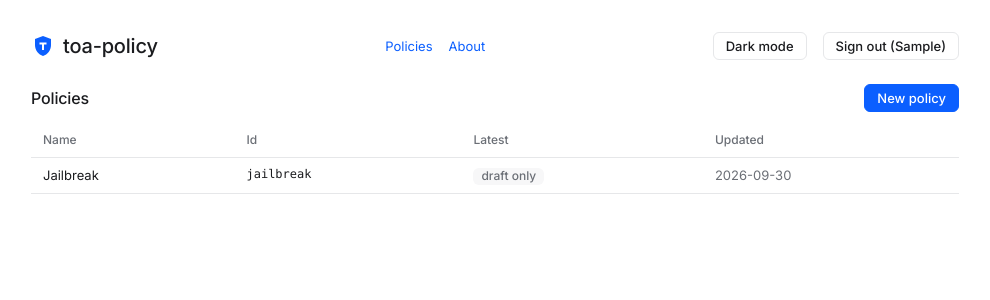
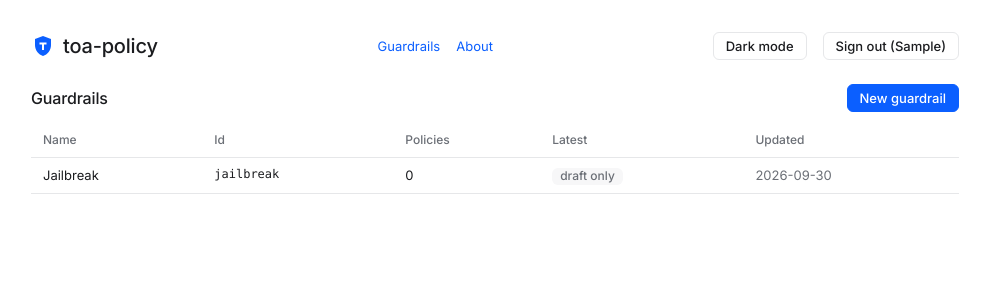
Before and after one commit to djhardy99/toa, a React (Vite) app in the folder apps/toa-policy/: page / in a window 1280 px wide. Both pictures are taken after typing "Sample", "Sample123" into the empty fields and a click on the button "Sign in". Shown: the top 300 px of the page, without its empty margins (145-1135 px from the left). Built offline with nearby package versions, Linux system fonts and the light colour scheme.

Commit message:
example input

```diff
--- a/apps/toa-policy/src/Policies.tsx
+++ b/apps/toa-policy/src/Guardrails.tsx
@@ -1,35 +1,39 @@
 import { useState } from "react";
 
-// An empty policy: just a name and id. The judge, prompt and versions come later (docs/schemas.md).
-type Policy = { id: string; name: string; updatedAt: string };
+// A guardrail is a set of policies (docs/design.md). A new one is empty: a name, an id and no
+// policies yet, so it is not publishable until at least one is added (docs/schemas.md).
+type Guardrail = { id: string; name: string; policies: string[]; updatedAt: string };
 
-const STORAGE_KEY = "policies";
-const SEED: Policy[] = [{ id: "jailbreak", name: "Jailbreak", updatedAt: "2026-09-30" }];
+const STORAGE_KEY = "guardrails";
+const SEED: Guardrail[] = [{ id: "jailbreak", name: "Jailbreak", policies: [], updatedAt: "2026-09-30" }];
 
-// ponytail: policies live in localStorage. Replace with GET/POST /policies once the API exists.
-function load(): Policy[] {
+// ponytail: guardrails live in localStorage. Replace with GET/POST /guardrails once the API exists.
+function load(): Guardrail[] {
   try {
-    return JSON.parse(localStorage.getItem(STORAGE_KEY) ?? "") as Policy[];
+    return JSON.parse(localStorage.getItem(STORAGE_KEY) ?? "") as Guardrail[];
   } catch {
     return SEED;
   }
 }
 
-// "No secrets leakage" -> "no-secrets-leakage", the kebab-case id format from docs/schemas.md.
+// "Security basics" -> "security-basics", the kebab-case id format from docs/schemas.md.
 const slug = (name: string) => name.toLowerCase().replace(/[^a-z0-9]+/g, "-").replace(/^-|-$/g, "");
 
-export function Policies() {
-  const [policies, setPolicies] = useState(load);
+export function Guardrails() {
+  const [guardrails, setGuardrails] = useState(load);
   const [creating, setCreating] = useState(false);
   const [error, setError] = useState("");
 
   const create = (name: string) => {
     const id = slug(name);
     if (!id) return setError("Name needs at least one letter or number.");
-    if (policies.some((p) => p.id === id)) return setError(`A policy with id "${id}" already exists.`);
-    const next = [{ id, name: name.trim(), updatedAt: new Date().toISOString().slice(0, 10) }, ...policies];
+    if (guardrails.some((g) => g.id === id)) return setError(`A guardrail with id "${id}" already exists.`);
+    const next = [
+      { id, name: name.trim(), policies: [], updatedAt: new Date().toISOString().slice(0, 10) },
+      ...guardrails,
+    ];
     localStorage.setItem(STORAGE_KEY, JSON.stringify(next));
-    setPolicies(next);
+    setGuardrails(next);
     setCreating(false);
     setError("");
   };
@@ -37,10 +41,10 @@ export function Policies() {
   return (
     <>
       <div className="section-header">
-        <h2>Policies</h2>
+        <h2>Guardrails</h2>
         {!creating && (
           <button className="button button-primary" onClick={() => setCreating(true)}>
-            New policy
+            New guardrail
           </button>
         )}
       </div>
@@ -53,7 +57,7 @@ export function Policies() {
             create(String(new FormData(e.currentTarget).get("name")));
           }}
         >
-          <input name="name" placeholder="Policy name" required autoFocus />
+          <input name="name" placeholder="Guardrail name" required autoFocus />
           <button className="button button-primary">Create</button>
           <button
             type="button"
@@ -74,19 +78,21 @@ export function Policies() {
           <tr>
             <th>Name</th>
             <th>Id</th>
+            <th>Policies</th>
             <th>Latest</th>
             <th>Updated</th>
           </tr>
         </thead>
         <tbody>
-          {policies.map((p) => (
-            <tr key={p.id}>
-              <td>{p.name}</td>
-              <td className="mono">{p.id}</td>
+          {guardrails.map((g) => (
+            <tr key={g.id}>
+              <td>{g.name}</td>
+              <td className="mono">{g.id}</td>
+              <td>{g.policies.length}</td>
               <td>
                 <span className="badge badge-draft">draft only</span>
               </td>
-              <td className="muted">{p.updatedAt}</td>
+              <td className="muted">{g.updatedAt}</td>
             </tr>
           ))}
         </tbody>
--- a/apps/toa-policy/src/index.tsx
+++ b/apps/toa-policy/src/index.tsx
@@ -3,9 +3,9 @@ import { createRoot } from "react-dom/client";
 import { BrowserRouter, Link, Outlet, Route, Routes } from "react-router";
 import { About } from "./About.js";
 import { AuthProvider, RequireAuth, useAuth } from "./auth.js";
+import { Guardrails } from "./Guardrails.js";
 import { Login } from "./Login.js";
 import { Logo } from "./Logo.js";
-import { Policies } from "./Policies.js";
 
 type Theme = "light" | "dark";
 
@@ -43,7 +43,7 @@ function Layout() {
           toa-policy
         </h1>
         <nav className="nav">
-          <Link to="/">Policies</Link>
+          <Link to="/">Guardrails</Link>
           <Link to="/about">About</Link>
         </nav>
         <div className="nav">
@@ -64,7 +64,7 @@ function App() {
       <Route path="/login" element={<Login />} />
       <Route element={<RequireAuth />}>
         <Route element={<Layout />}>
-          <Route path="/" element={<Policies />} />
+          <Route path="/" element={<Guardrails />} />
           <Route path="/about" element={<About />} />
         </Route>
       </Route>
```
Also changed, not shown: 1 other file (tests, documents, lock files or other folders).
